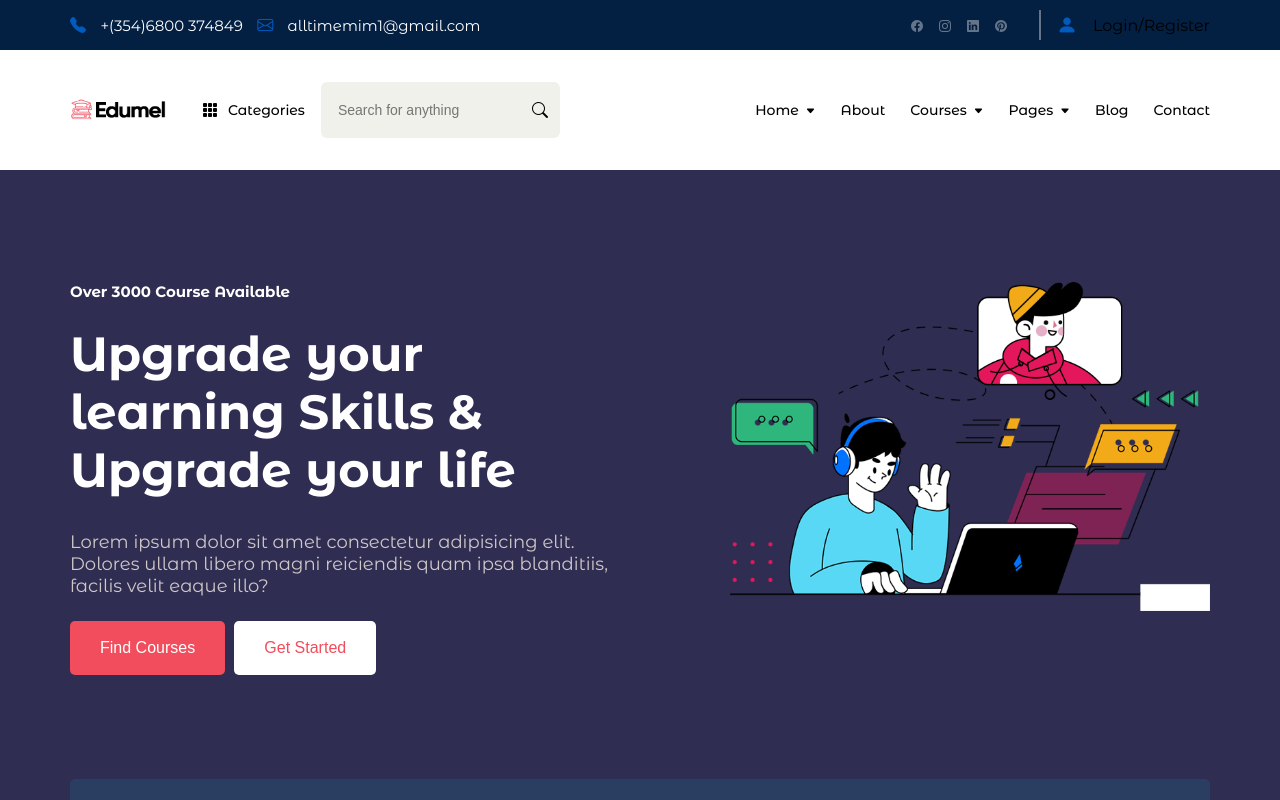
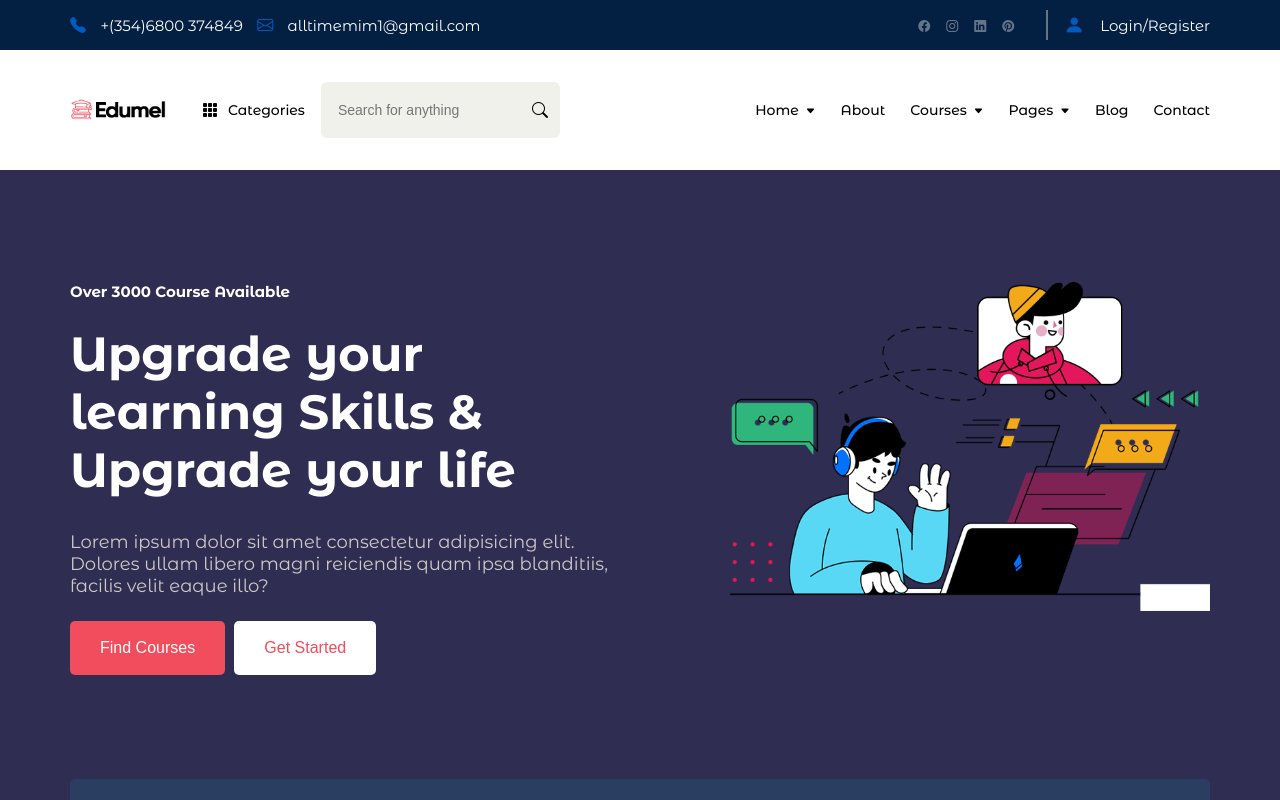
Before and after one commit to hasan-myoffice2/Emudel-Webside, a website: page index.html in a window 1280 px wide. Shown: the top 800 px of the page. Drawn offline with nearby package versions, Linux system fonts and the light colour scheme.

Commit message:
Top Header Register Color Change

```diff
--- a/assets/sass/main.scss
+++ b/assets/sass/main.scss
@@ -56,6 +56,11 @@ body {
       width: 2px;
       height: 30px;
       background-color: #647589;
+    }
+
+    span {
+      color: #fff;
+      font-size: 15px;
     }
   }
 
```
Also changed, not shown: css/style.css, 1 other file.
